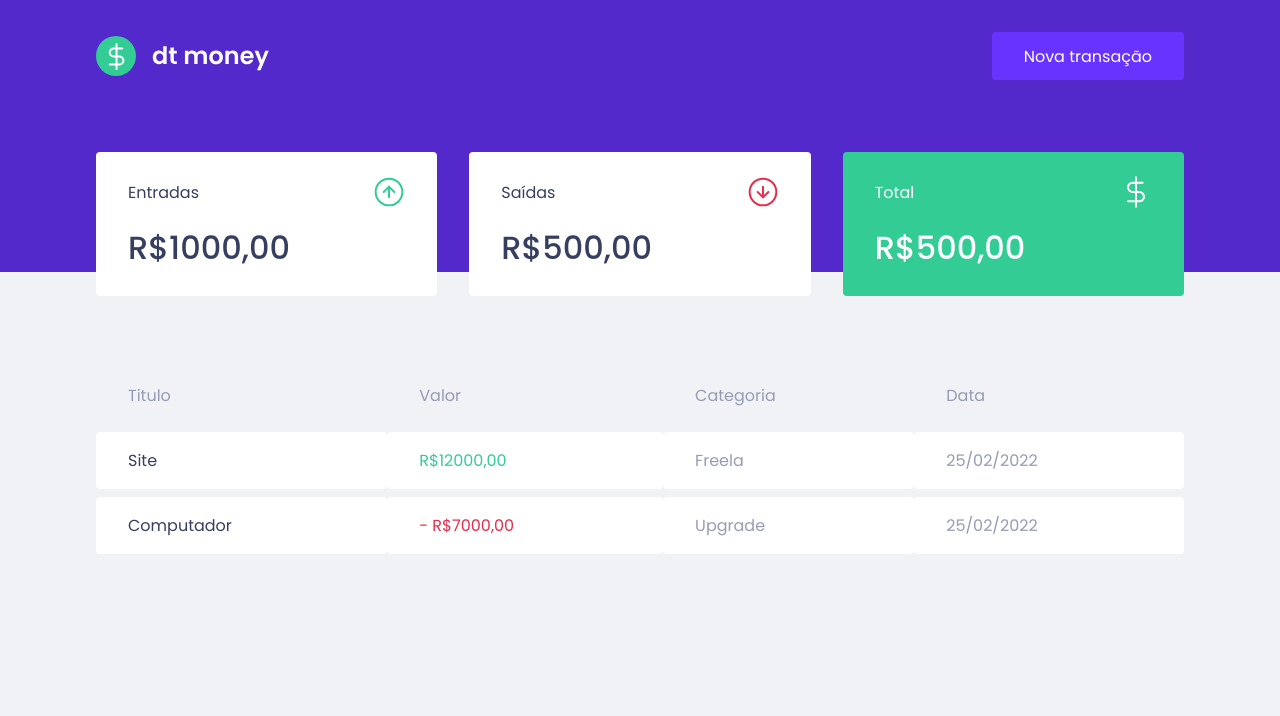
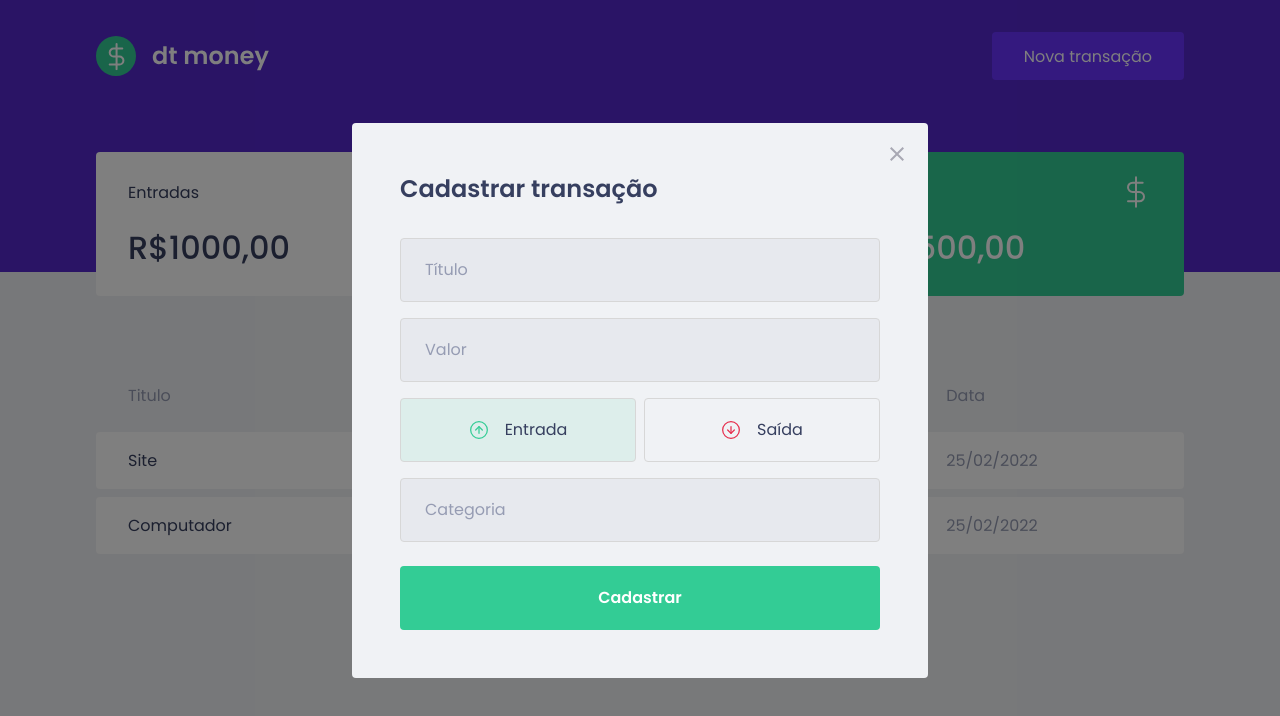
Before and after one commit to danshiroma/dtmoney-ignite, a React (Create React App) app: page / in a window 1280 px wide. Both pictures are taken after a click on the button "Nova transação". Shown: the top 716 px of the page. Built offline with nearby package versions, Linux system fonts and the light colour scheme; no server answers; what miragejs would draw is missing.

Commit message:
feat: termina estilizacao do modal

```diff
--- a/package.json
+++ b/package.json
@@ -3,10 +3,13 @@
   "version": "0.1.0",
   "private": true,
   "dependencies": {
+    "@types/react-modal": "^3.13.1",
     "axios": "^0.26.0",
     "miragejs": "^0.1.43",
+    "polished": "^4.1.4",
     "react": "^17.0.2",
     "react-dom": "^17.0.2",
+    "react-modal": "^3.14.4",
     "react-scripts": "5.0.0",
     "styled-components": "^5.3.3",
     "web-vitals": "^2.1.0"
--- a/src/App.tsx
+++ b/src/App.tsx
@@ -1,13 +1,28 @@
-import { Dashboard } from "./components/Dashboard";
-import { Header } from "./components/Header";
-import { GlobalStyle } from "./styles/global";
+import { useState } from "react"
+import { Dashboard } from "./components/Dashboard"
+import { Header } from "./components/Header"
+import { TransactionModal } from "./components/TransactionModal"
+import { GlobalStyle } from "./styles/global"
 
 export function App() {
+  const [isTransactionModalOpen, setIsTransactionModalOpen] = useState(false)
+
+  function handleOpenTransactionModal() {
+    setIsTransactionModalOpen(true)
+  }
+
+  function handleCloseTransactionModal() {
+    setIsTransactionModalOpen(false)
+  }
   return (
     <>
-      <Header />
+      <Header onOpenTransacionModal={handleOpenTransactionModal} />
       <Dashboard />
+      <TransactionModal
+        isOpen={isTransactionModalOpen}
+        onRequestClose={handleCloseTransactionModal}
+      />
       <GlobalStyle />
     </>
-  );
+  )
 }
--- a/src/components/Header/index.tsx
+++ b/src/components/Header/index.tsx
@@ -1,13 +1,19 @@
-import logoImg from "../../assets/logo.svg";
-import { Container, Content } from "./styles";
+import logoImg from "../../assets/logo.svg"
+import { Container, Content } from "./styles"
 
-export function Header() {
+interface HeaderProps {
+  onOpenTransacionModal: () => void
+}
+
+export function Header({ onOpenTransacionModal }: HeaderProps) {
   return (
     <Container>
       <Content>
         <img src={logoImg} alt="dt money" />
-        <button type="button">Nova transação</button>
+        <button type="button" onClick={onOpenTransacionModal}>
+          Nova transação
+        </button>
       </Content>
     </Container>
-  );
+  )
 }
--- /dev/null
+++ b/src/components/TransactionModal/index.tsx
@@ -0,0 +1,70 @@
+import Modal from "react-modal"
+import { Container, TransactionTypeContainer, RadioBox } from "./styles"
+import closeImg from "../../assets/close.svg"
+import incomeImg from "../../assets/income.svg"
+import outcomeImg from "../../assets/outcome.svg"
+import { useState } from "react"
+
+interface TransactionModalProps {
+  isOpen: boolean
+  onRequestClose: () => void
+}
+
+export function TransactionModal({
+  isOpen,
+  onRequestClose
+}: TransactionModalProps) {
+  const [type, setType] = useState("deposit")
+
+  return (
+    <Modal
+      isOpen={isOpen}
+      onRequestClose={onRequestClose}
+      overlayClassName="react-modal-overlay"
+      className="react-modal-content"
+    >
+      <button
+        type="button"
+        onClick={onRequestClose}
+        className="react-modal-close"
+      >
+        <img src={closeImg} alt="Fechar modal" />
+      </button>
+
+      <Container>
+        <h2>Cadastrar transação</h2>
+        <input placeholder="Título" />
+        <input type="number" placeholder="Valor" />
+
+        <TransactionTypeContainer>
+          <RadioBox
+            type="button"
+            isActive={type === "deposit"}
+            activeColor="green"
+            onClick={() => {
+              setType("deposit")
+            }}
+          >
+            <img src={incomeImg} alt="Entrada" />
+            <span>Entrada</span>
+          </RadioBox>
+
+          <RadioBox
+            type="button"
+            isActive={type === "withdraw"}
+            activeColor="red"
+            onClick={() => {
+              setType("withdraw")
+            }}
+          >
+            <img src={outcomeImg} alt="Saída" />
+            <span>Saída</span>
+          </RadioBox>
+        </TransactionTypeContainer>
+
+        <input placeholder="Categoria" />
+        <button type="submit">Cadastrar</button>
+      </Container>
+    </Modal>
+  )
+}
--- /dev/null
+++ b/src/components/TransactionModal/styles.ts
@@ -0,0 +1,95 @@
+import styled from "styled-components";
+import {darken, transparentize} from "polished"
+
+export const Container = styled.form`
+  h2 {
+    color: var(--text-title);
+    font-size: 1.5rem;
+    margin-bottom: 2rem;
+  }
+
+  input {
+    width: 100%;
+    padding: 0 1.5rem;
+    height: 4rem;
+    border-radius: 0.25rem;
+    background: #e7e9ee;
+    border: 1px solid #d7d7d7;
+    font-weight: 400;
+    font-size: 1rem;
+
+    &::placeholder {
+      color: var(--text-body);
+    }
+
+    & + input {
+      margin-top: 1rem;
+    }
+  }
+
+  button[type="submit"] {
+    width: 100%;
+    padding: 0 1.5rem;
+    height: 4rem;
+    background: var(--green);
+    color: #fff;
+    border-radius: 0.25rem;
+    border: 0;
+    font-size: 1rem;
+    margin-top: 1.5rem;
+    font-weight: 600;
+
+    transition: filter 0.2s;
+
+    &:hover {
+      filter: brightness(0.9);
+    }
+  }
+`
+
+export const TransactionTypeContainer = styled.div`
+  margin: 1rem 0;
+  display: grid;
+  grid-template-columns: 1fr 1fr;
+  gap: 0.5rem;
+`
+
+interface RadioBoxProps {
+  isActive: boolean,
+  activeColor: "green" | "red"
+}
+
+const colors = {
+  green: "#33cc95",
+  red: "#e52e4d"
+}
+
+export const RadioBox = styled.button<RadioBoxProps>`
+  height: 4rem;
+  border: 1px solid #d7d7d7;
+  border-radius: 0.25rem;
+  background: ${(props) => props.isActive
+    ? transparentize(0.9, colors[props.activeColor])
+    : "transparent"
+  };
+  display: flex;
+  align-items: center;
+  justify-content: center;
+  transition: border-color 0.2;
+
+  &:hover {
+    border-color: ${darken(0.1, "#d7d7d7")};
+  }
+
+  img {
+    width: 20px;
+    height: 20px;
+  }
+
+  span {
+    display: inline-block;
+    margin-left: 1rem;
+    font-size: 1rem;
+    color: var(--text-title);
+  }
+`
--- a/src/styles/global.ts
+++ b/src/styles/global.ts
@@ -50,4 +50,39 @@
     opacity: 0.6;
     cursor: not-allowed;
   }
+
+  .react-modal-overlay {
+    background: rgba(0, 0, 0, 0.5);
+    position: fixed;
+    top: 0;
+    bottom: 0;
+    left: 0;
+    right: 0;
+    display: flex;
+    align-items: center;
+    justify-content: center;
+  }
+
+  .react-modal-content {
+    width: 100%;
+    max-width: 576px;
+    background: var(--background);
+    padding: 3rem;
+    position: relative;
+    border-radius: 0.25rem;
+  }
+
+  .react-modal-close {
+    position: absolute;
+    right: 1.5rem;
+    top: 1.5rem;
+    border: 0;
+    background: transparent;
+
+    transition: filter 0.2s;
+
+    &:hover {
+      filter: brightness(0.9);
+    }
+  }
 `
```
Also changed, not shown: 1 other file (tests, documents, lock files or other folders).
